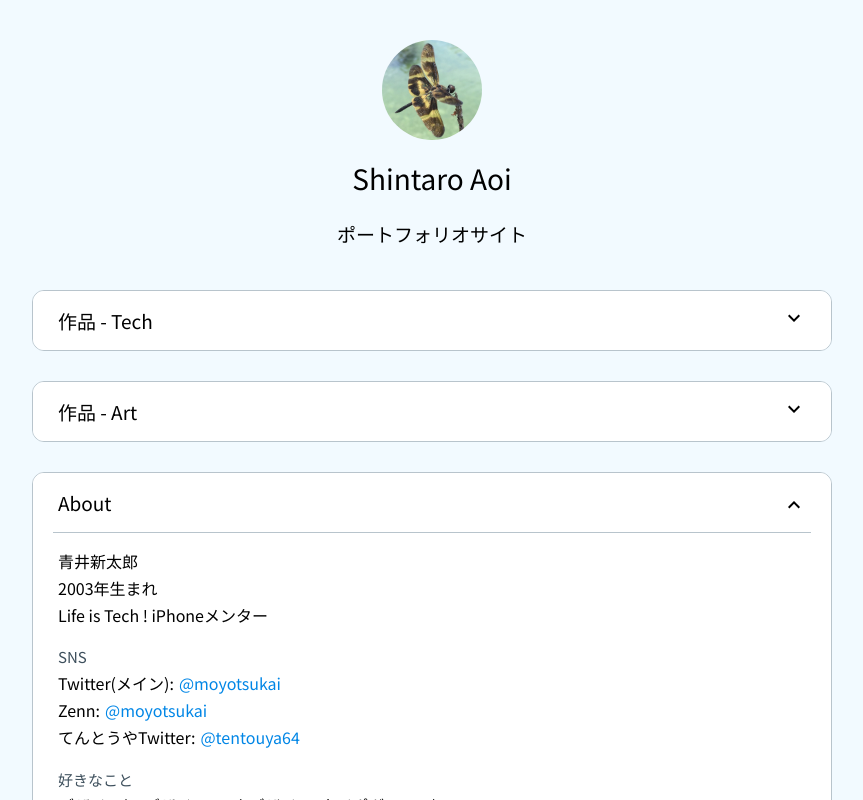
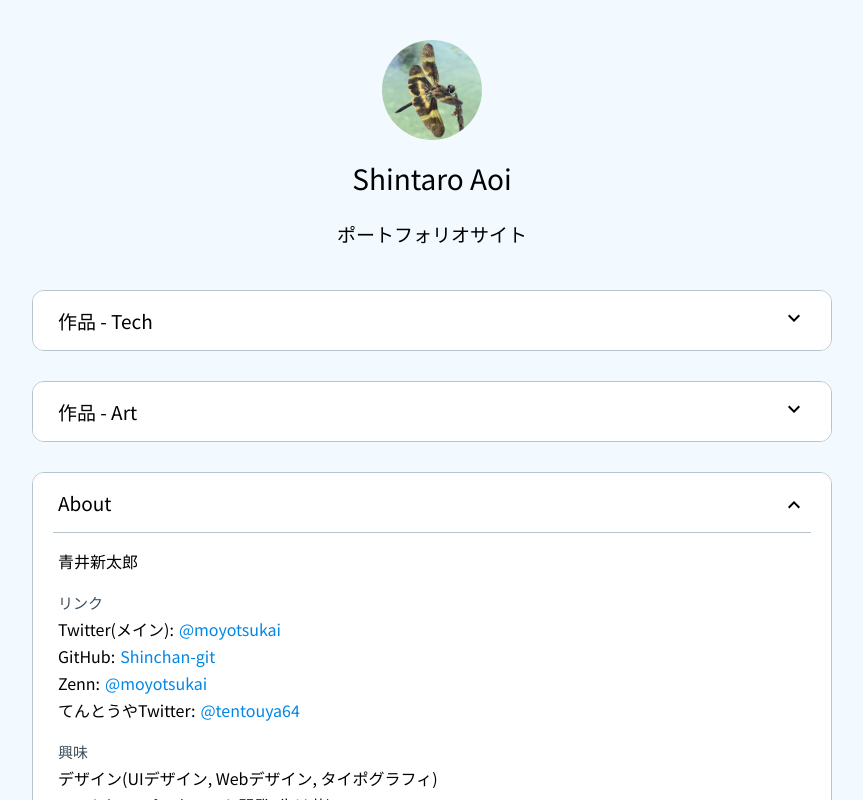
Before and after one commit to moyotsukai/moyotsukai-portfolio, a Next.js app: page / in a window 1280 px wide. Both pictures are taken after a click on the button "About". Shown: the top 800 px of the page, without its empty margins (208-1071 px from the left). Built offline with nearby package versions, Linux system fonts and the light colour scheme.

Commit message:
add: GitHub link

```diff
--- a/components/templates/IndexPage.tsx
+++ b/components/templates/IndexPage.tsx
@@ -244,16 +244,22 @@ const IndexPage: React.FC = () => {
       <Accordion title="About">
         <div>
           <p>青井新太郎</p>
-          <p>2003年生まれ</p>
-          <p>Life is Tech ! iPhoneメンター</p>
           <Br />
 
-          <SupportingText>SNS</SupportingText>
+          <SupportingText>リンク</SupportingText>
+          <div>
             <p>
               Twitter(メイン):
               <Spacer size={5} isVertical={false} />
               <Jump href="https://twitter.com/moyotsukai">
                 @moyotsukai
+              </Jump>
+            </p>
+            <p>
+              GitHub:
+              <Spacer size={5} isVertical={false} />
+              <Jump href="https://github.com/Shinchan-git">
+                Shinchan-git
               </Jump>
             </p>
             <p>
@@ -270,16 +276,27 @@ const IndexPage: React.FC = () => {
                 @tentouya64
               </Jump>
             </p>
+          </div>
           <Br />
 
-          <SupportingText>好きなこと</SupportingText>
+          <SupportingText>興味</SupportingText>
+          <div>
             <p>デザイン(UIデザイン, Webデザイン, タイポグラフィ)</p>
             <p>アート(ペーパークラフト開発, 生け花)</p>
             <p>プログラミング(Webフロントエンド, iOSアプリ)</p>
+          </div>
           <Br />
 
           <SupportingText>スキル</SupportingText>
+          <div>
             <p>React, Swift, TypeScript, HTML, CSS, Illustrator, Photoshop, Rhinoceros</p>
+          </div>
+          <Br />
+
+          <div>
+            <p>2003年生まれ</p>
+            <p>2022- Life is Tech ! iPhoneメンター</p>
+          </div>
         </div>
       </Accordion>
       <Spacer size={30} />
```
Lines whose indentation alone changed are shown as unchanged.
